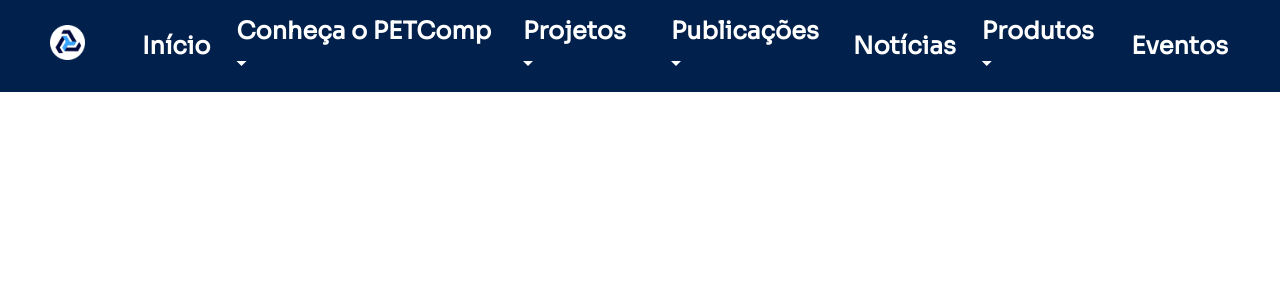
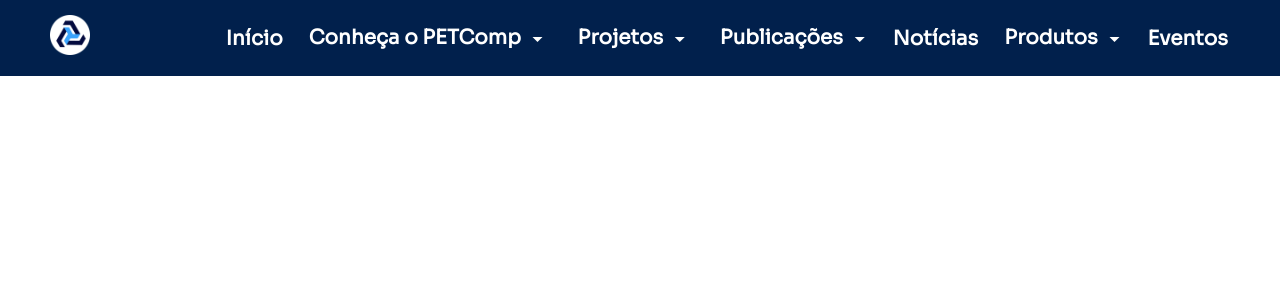
Before and after one commit to artur-pedro/petcomp-newwebsite, a PHP site: page /header.php in a window 1280 px wide. Shown: the top 300 px of the page. Run offline with PHP 8.4, Linux system fonts and the light colour scheme.

Commit message:
header para merge

```diff
--- a/css/header.css
+++ b/css/header.css
@@ -2,7 +2,7 @@
 body {
     padding: 0;
     margin: 0;
-    font-family: 'Sora';font-size: 24px;
+    font-family: 'Sora';font-size: 20px;
     font-weight: 600;
 }
 header {
@@ -15,7 +15,7 @@ header {
     color: #33aaff;
 }
 #logo img {
-    height: 35px;
+    height: 40px;
     margin-left: 0px;
 }
 .navbar {
```
